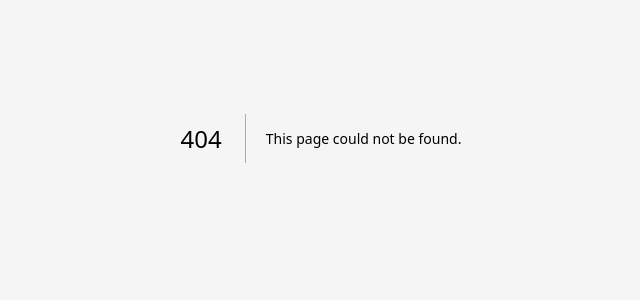
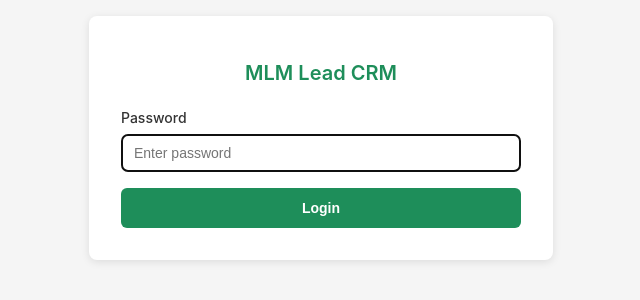
Before and after one commit to marketleveragingmedia-cmd/mlm-lead-crm, a Next.js app: page /login in a window 1280 px wide. Before the commit this address had no page. Shown: the part 262-562 px from the top of the page, without its empty margins (319-959 px from the left). Built offline with nearby package versions, Linux system fonts and the light colour scheme.

Commit message:
Add login system

```diff
--- /dev/null
+++ b/app/login/page.tsx
@@ -0,0 +1,128 @@
+'use client';
+
+import { useState } from 'react';
+import { useRouter } from 'next/navigation';
+
+export default function Login() {
+  const [password, setPassword] = useState('');
+  const [error, setError] = useState('');
+  const [loading, setLoading] = useState(false);
+  const router = useRouter();
+
+  const handleSubmit = async (e: React.FormEvent) => {
+    e.preventDefault();
+    setLoading(true);
+    setError('');
+
+    try {
+      const response = await fetch('/api/auth/login', {
+        method: 'POST',
+        headers: { 'Content-Type': 'application/json' },
+        body: JSON.stringify({ password })
+      });
+
+      const data = await response.json();
+
+      if (data.success) {
+        router.push('/dashboard');
+      } else {
+        setError('Invalid password');
+      }
+    } catch (err) {
+      setError('Login failed');
+    }
+    setLoading(false);
+  };
+
+  return (
+    <div style={{
+      display: 'flex',
+      alignItems: 'center',
+      justifyContent: 'center',
+      minHeight: '100vh',
+      background: '#f5f5f5',
+      fontFamily: '-apple-system, BlinkMacSystemFont, system-ui, sans-serif'
+    }}>
+      <div style={{
+        background: 'white',
+        padding: '32px',
+        borderRadius: '8px',
+        boxShadow: '0 2px 8px rgba(0,0,0,0.1)',
+        width: '100%',
+        maxWidth: '400px'
+      }}>
+        <h1 style={{
+          fontSize: '20px',
+          fontWeight: '600',
+          color: '#1E8E5A',
+          marginBottom: '24px',
+          textAlign: 'center'
+        }}>
+          MLM Lead CRM
+        </h1>
+
+        <form onSubmit={handleSubmit}>
+          <div style={{ marginBottom: '16px' }}>
+            <label style={{
+              display: 'block',
+              fontSize: '14px',
+              fontWeight: '500',
+              marginBottom: '8px',
+              color: '#333'
+            }}>
+              Password
+            </label>
+            <input
+              type="password"
+              value={password}
+              onChange={(e) => setPassword(e.target.value)}
+              style={{
+                width: '100%',
+                padding: '10px 12px',
+                fontSize: '14px',
+                border: '1px solid #ddd',
+                borderRadius: '6px',
+                boxSizing: 'border-box'
+              }}
+              placeholder="Enter password"
+              required
+              autoFocus
+            />
+          </div>
+
+          {error && (
+            <div style={{
+              padding: '10px',
+              background: '#fee',
+              color: '#c33',
+              fontSize: '13px',
+              borderRadius: '4px',
+              marginBottom: '16px'
+            }}>
+              {error}
+            </div>
+          )}
+
+          <button
+            type="submit"
+            disabled={loading}
+            style={{
+              width: '100%',
+              padding: '12px',
+              background: '#1E8E5A',
+              color: 'white',
+              border: 'none',
+              borderRadius: '6px',
+              fontSize: '14px',
+              fontWeight: '600',
+              cursor: loading ? 'not-allowed' : 'pointer',
+              opacity: loading ? 0.6 : 1
+            }}
+          >
+            {loading ? 'Logging in...' : 'Login'}
+          </button>
+        </form>
+      </div>
+    </div>
+  );
+}
```
Also changed, not shown: app/api/auth/login/route.ts (added, +26 -0 lines), app/api/auth/logout/route.ts (added, +8 -0 lines), app/dashboard/page.tsx (+25 -2 lines), middleware.ts (added, +30 -0 lines), 1 other file (tests, documents, lock files or other folders).
